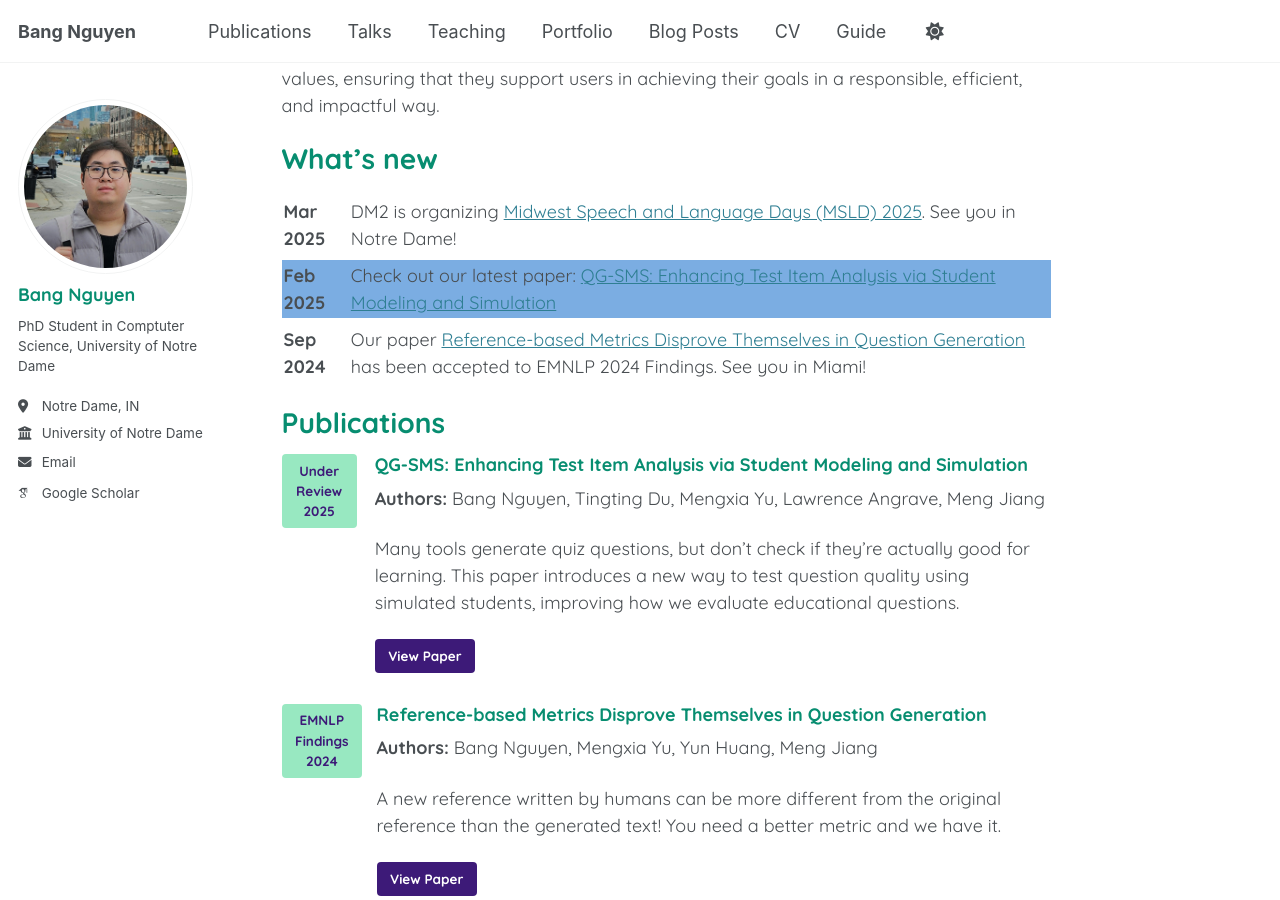
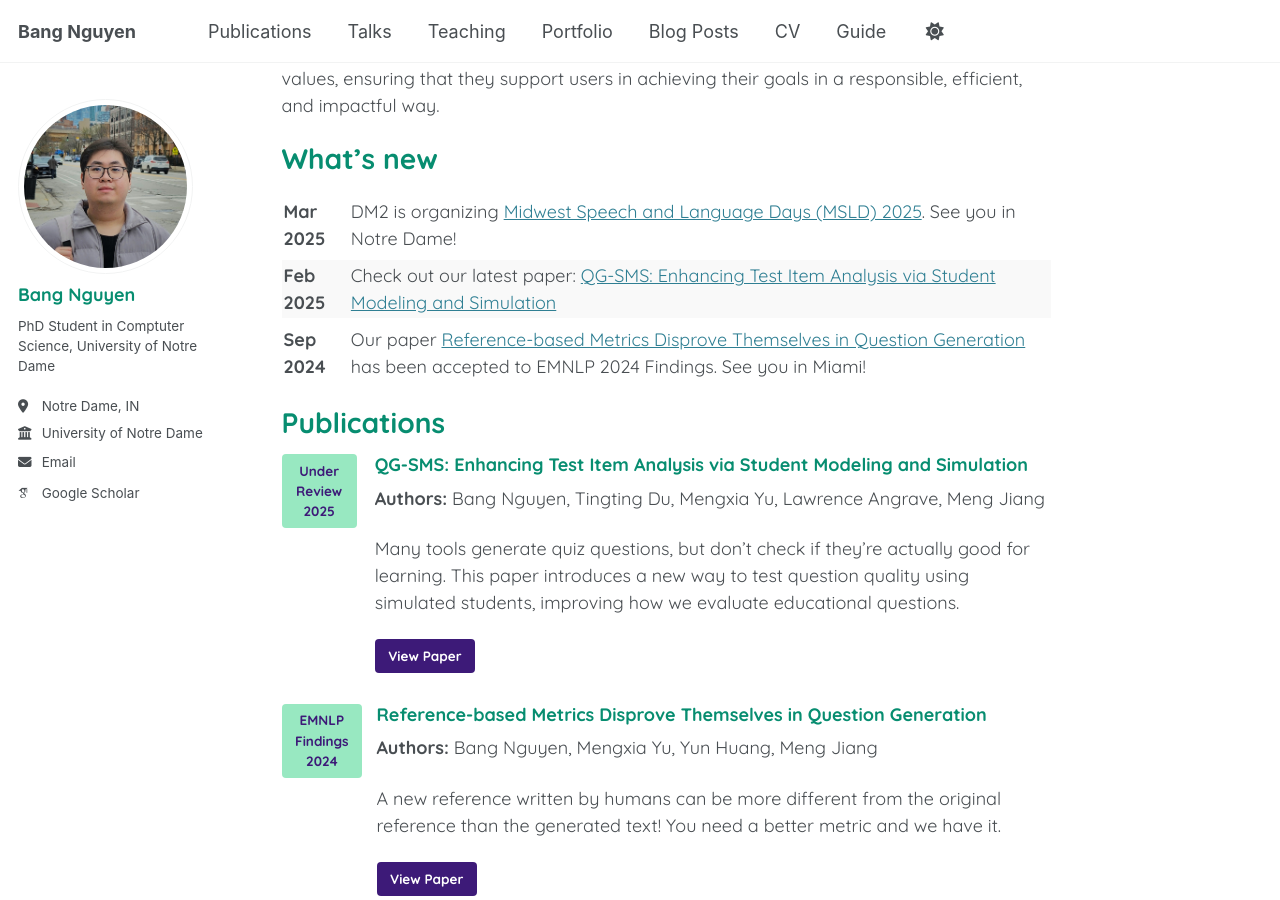
Before and after one commit to bnguyen5/bnguyen5.github.io, a Jekyll site: the page built from _pages/about.md, in a window 1280 px wide and 900 px high, scrolled down 366 px. Built offline with Jekyll 4.4.1, drawn with Linux system fonts in a browser that asks for light colours; some web fonts are replaced.

Commit message:
Update about.md

```diff
--- a/_pages/about.md
+++ b/_pages/about.md
@@ -21,7 +21,7 @@ With a strong interest in Natural Language Processing (NLP) and Machine Learning
     <td style="padding: 2px; border: none;">DM2 is organizing <a href="https://nlp.nd.edu/msld25/" target="_blank">Midwest Speech and Language Days (MSLD) 2025</a>. See you in Notre Dame!
     </td>
   </tr>
-  <tr style="background-color: #7bade2;">
+  <tr style="background-color: #f9f9f9;">
     <td style="padding: 2px; border: none;"><strong>Feb 2025</strong></td>
     <td style="padding: 2px; border: none;">Check out our latest paper: <a href="https://arxiv.org/abs/2503.05888" target="_blank">QG-SMS: Enhancing Test Item Analysis via Student Modeling and Simulation</a>
     </td>
```
